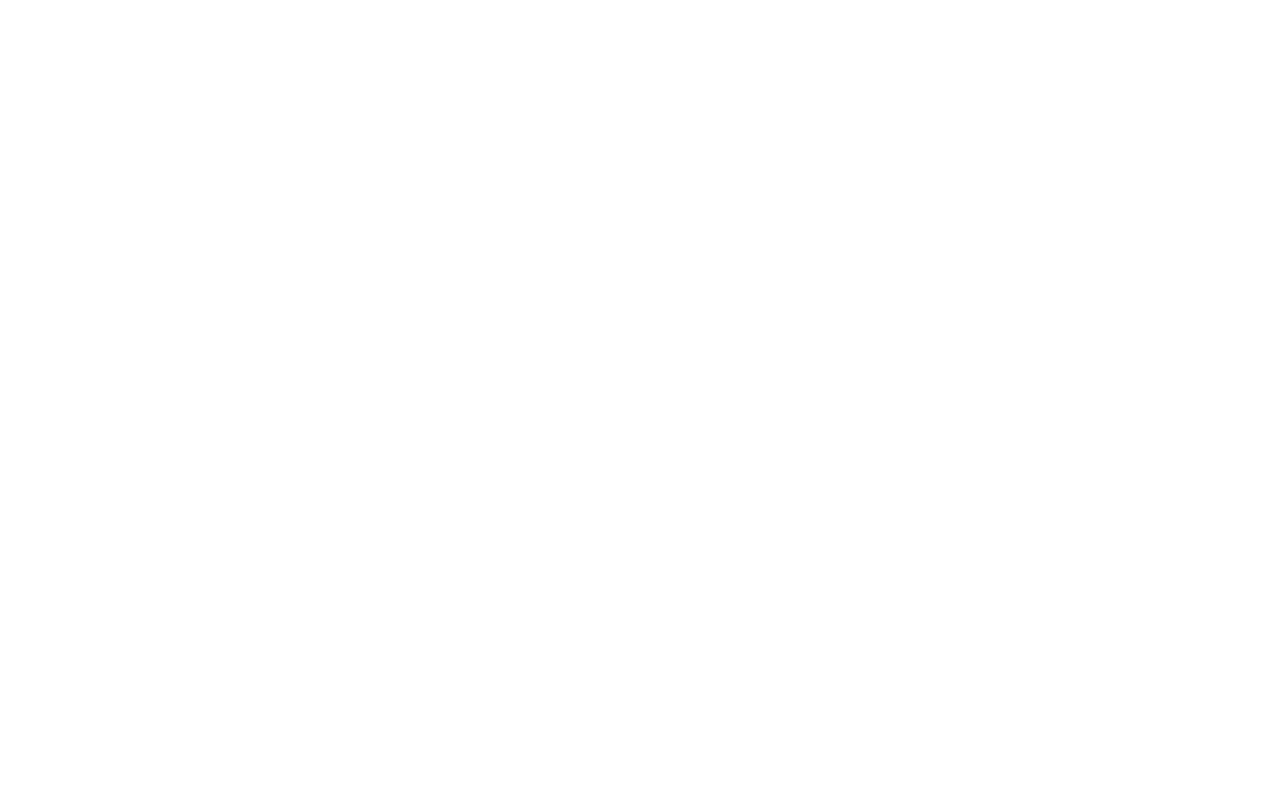
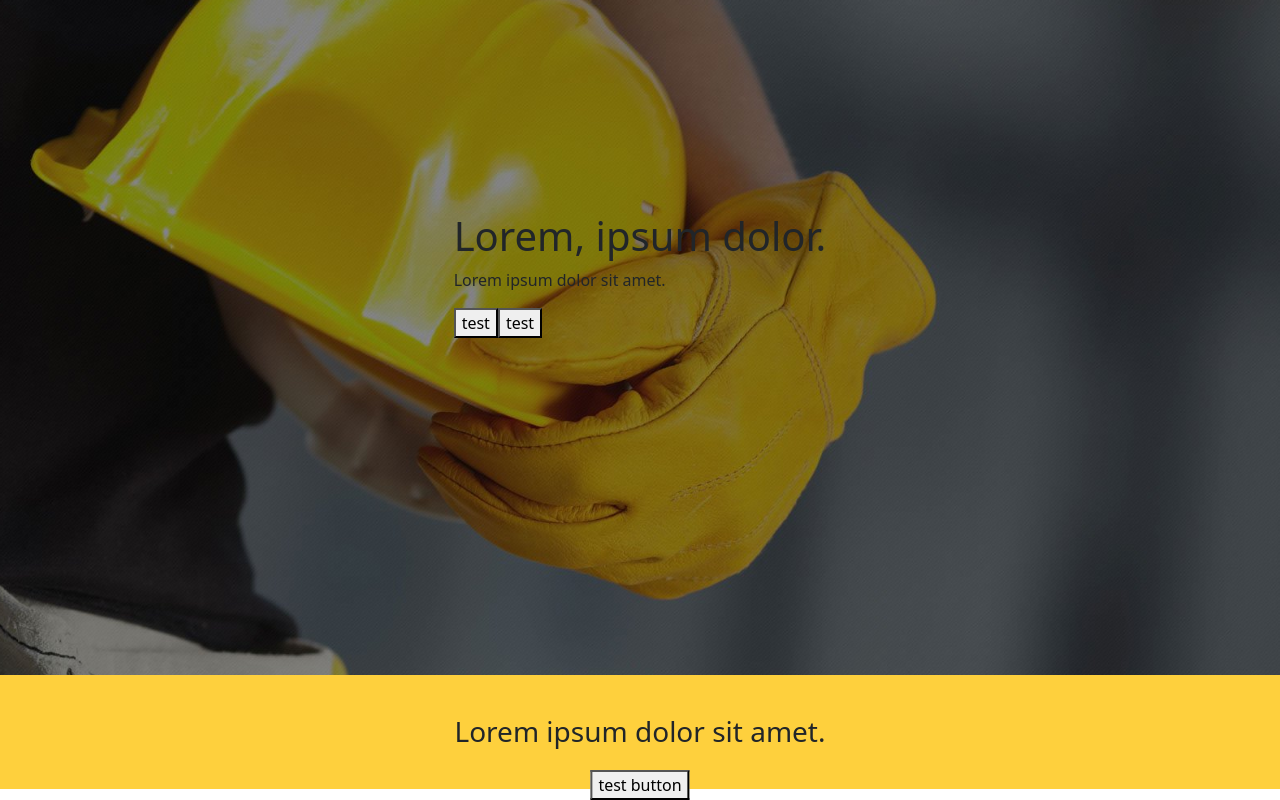
Before and after one commit to LorenzoOgnibene/proj-html-vuejs, a Vue app: page / in a window 1280 px wide. Shown: the part 213-1013 px from the top of the page. Before the commit the page ends 800 px from the top, so only its background shows below. Built offline with nearby package versions, Linux system fonts and the light colour scheme.

Commit message:
Added jumbro in AppHeader

```diff
--- a/src/components/AppHeader.vue
+++ b/src/components/AppHeader.vue
@@ -1,9 +1,11 @@
 <script>
     import NavElement from './NavElement.vue';
+    import JumboElement from './JumboElement.vue';
     export default {
         name : 'AppHeader',
         components:{
             NavElement,
+            JumboElement,
         }
     }
 </script>
@@ -12,6 +14,7 @@
     <nav class="wrapper-lg">
         <NavElement />
     </nav>
+    <JumboElement />
 </template>
 
 <style lang="scss">
--- /dev/null
+++ b/src/components/JumboElement.vue
@@ -0,0 +1,48 @@
+<script>
+    export default {
+        name : 'JumboElement'
+    }
+</script>
+
+<template>
+    <div class="jumbo-wrapper">
+        <div class="element-container">
+            <h1>Lorem, ipsum dolor.</h1>
+            <p>Lorem ipsum dolor sit amet.</p>
+            <button>test</button>
+            <button>test</button>
+        </div>
+    </div>
+    <div class="emphasis-bar text-center">
+        <h3>Lorem ipsum dolor sit amet.</h3>
+        <button>test button</button>
+    </div>
+</template>
+
+<style lang="scss" scoped>
+    @use '../style/partials/variables' as*;
+    .jumbo-wrapper{
+        background-image: url('../assets/img/home-slider-62528242.jpg');
+        background-repeat: no-repeat;
+        background-position: center;
+        background-size: cover;
+        height: 800px;
+        width: 100%;
+        display: flex;
+        justify-content: center;
+        align-items: center;
+    }
+
+    .emphasis-bar{
+        background-color: $jumbo-bg-color;
+        position: relative;
+        h3{
+            padding: 2.5rem 0;
+        }
+        button{
+            position: absolute;
+            top: 95px;
+            transform: translate(-50%);
+        }
+    }
+</style>
--- a/src/components/NavElement.vue
+++ b/src/components/NavElement.vue
@@ -36,7 +36,7 @@
     </nav>
 </template>
 
-<style lang="scss">
+<style lang="scss" scoped>
     @use '../style/partials/variables' as*;
     nav{
         img{
--- a/src/style/partials/_variables.scss
+++ b/src/style/partials/_variables.scss
@@ -1,2 +1,3 @@
 $button-nav-bg: #f9d03f;
-$text-color: #6b6868
+$jumbo-bg-color: #fed03d;
+$text-color: #6b6868;
```
